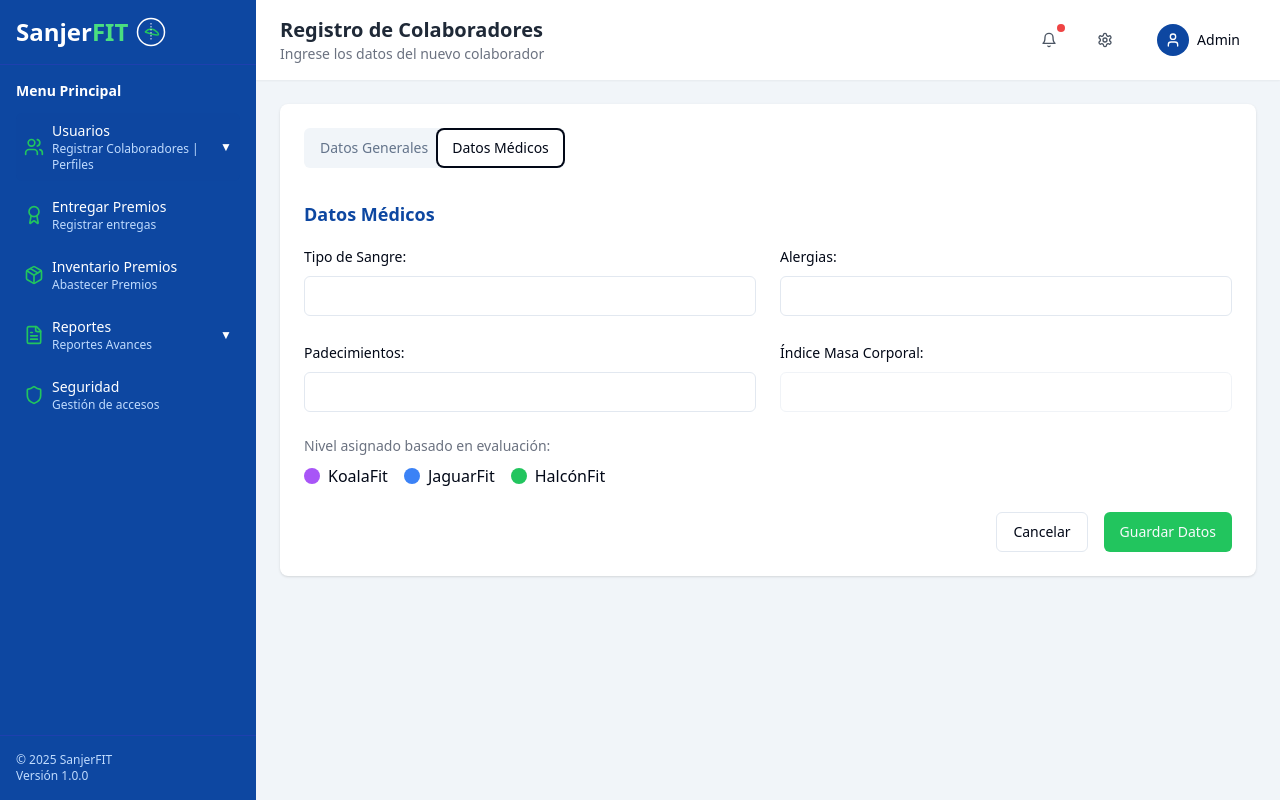
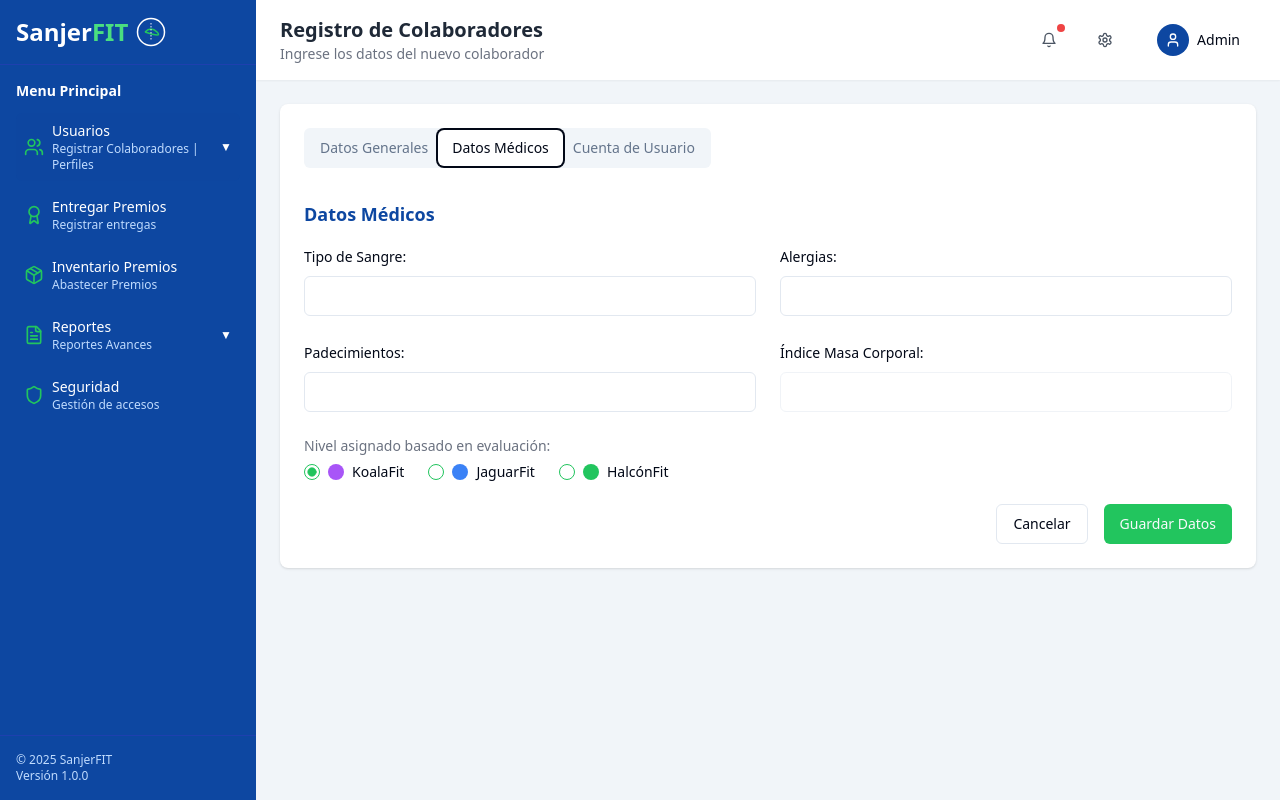
Before and after one commit to AndresSantosSotec/sanjerfit-admin-frontedn, a React (Vite) app: page /usuarios/registrar in a window 1280 px wide. Both pictures are taken after a click on the tab "Datos Médicos". Built offline with nearby package versions, Linux system fonts and the light colour scheme.

Commit message:
feat: Add email and password generation
Add functionality to generate email and password for collaborators during registration.

```diff
--- a/src/pages/UserRegistration.tsx
+++ b/src/pages/UserRegistration.tsx
@@ -1,5 +1,5 @@
 
-import React, { useState } from 'react';
+import React, { useState, useEffect } from 'react';
 import { Button } from '@/components/ui/button';
 import { Input } from '@/components/ui/input';
 import { Label } from '@/components/ui/label';
@@ -7,6 +7,7 @@ import { RadioGroup, RadioGroupItem } from '@/components/ui/radio-group';
 import { Tabs, TabsContent, TabsList, TabsTrigger } from '@/components/ui/tabs';
 import { useToast } from '@/hooks/use-toast';
 import AdminHeader from '@/components/AdminHeader';
+import { Lock, Mail } from 'lucide-react';
 
 const UserRegistration = () => {
   const { toast } = useToast();
@@ -25,8 +26,36 @@ const UserRegistration = () => {
     tipoSangre: '',
     alergias: '',
     padecimientos: '',
-    indiceMasaCorporal: ''
+    indiceMasaCorporal: '',
+
+    // Account data
+    email: '',
+    password: '',
+    nivelAsignado: 'KoalaFit',
   });
+
+  useEffect(() => {
+    if (formData.nombre) {
+      // Generate email based on name (removing spaces and accents)
+      const normalizedName = formData.nombre
+        .toLowerCase()
+        .normalize("NFD")
+        .replace(/[\u0300-\u036f]/g, "")
+        .replace(/\s+/g, ".");
+
+      const email = `${normalizedName}@sanjerfit.com`;
+
+      // Generate a simple password based on name + random digits
+      const randomDigits = Math.floor(1000 + Math.random() * 9000);
+      const password = `${normalizedName.substring(0, 5)}${randomDigits}`;
+
+      setFormData(prev => ({
+        ...prev,
+        email,
+        password,
+      }));
+    }
+  }, [formData.nombre]);
 
   const handleChange = (e: React.ChangeEvent<HTMLInputElement>) => {
     const { name, value } = e.target;
@@ -60,6 +89,13 @@ const UserRegistration = () => {
     console.log("Form data submitted:", formData);
   };
 
+  const handleNivelChange = (value: string) => {
+    setFormData(prev => ({
+      ...prev,
+      nivelAsignado: value
+    }));
+  };
+
   return (
     <div className="flex flex-col h-full">
       <AdminHeader
@@ -73,6 +109,7 @@ const UserRegistration = () => {
             <TabsList className="mb-6">
               <TabsTrigger value="personal" className="text-sm">Datos Generales</TabsTrigger>
               <TabsTrigger value="medical" className="text-sm">Datos Médicos</TabsTrigger>
+              <TabsTrigger value="account" className="text-sm">Cuenta de Usuario</TabsTrigger>
             </TabsList>
 
             <form onSubmit={handleSubmit}>
@@ -226,18 +263,79 @@ const UserRegistration = () => {
                   <p className="text-sm text-gray-500 mb-2">Nivel asignado basado en evaluación:</p>
                   <div className="flex items-center space-x-4">
                     <div className="flex items-center space-x-2">
+                      <RadioGroup
+                        name="nivelAsignado"
+                        value={formData.nivelAsignado}
+                        onValueChange={handleNivelChange}
+                        className="flex space-x-4"
+                      >
+                        <div className="flex items-center space-x-2">
+                          <RadioGroupItem value="KoalaFit" id="koala" />
+                          <div className="flex items-center space-x-2">
                             <div className="w-4 h-4 rounded-full bg-purple-500"></div>
-                      <span>KoalaFit</span>
+                            <Label htmlFor="koala">KoalaFit</Label>
+                          </div>
                         </div>
                         <div className="flex items-center space-x-2">
+                          <RadioGroupItem value="JaguarFit" id="jaguar" />
+                          <div className="flex items-center space-x-2">
                             <div className="w-4 h-4 rounded-full bg-blue-500"></div>
-                      <span>JaguarFit</span>
+                            <Label htmlFor="jaguar">JaguarFit</Label>
+                          </div>
                         </div>
                         <div className="flex items-center space-x-2">
+                          <RadioGroupItem value="HalcónFit" id="halcon" />
+                          <div className="flex items-center space-x-2">
                             <div className="w-4 h-4 rounded-full bg-green-500"></div>
-                      <span>HalcónFit</span>
+                            <Label htmlFor="halcon">HalcónFit</Label>
                           </div>
                         </div>
+                      </RadioGroup>
+                    </div>
+                  </div>
+                </div>
+              </TabsContent>
+
+              <TabsContent value="account">
+                <h3 className="text-lg font-semibold text-sanjer-blue mb-4">Cuenta de Usuario</h3>
+
+                <div className="grid grid-cols-1 md:grid-cols-2 gap-6">
+                  <div className="space-y-2">
+                    <Label htmlFor="email" className="flex items-center gap-2">
+                      <Mail className="h-4 w-4" /> Correo Electrónico:
+                    </Label>
+                    <Input
+                      id="email"
+                      name="email"
+                      value={formData.email}
+                      onChange={handleChange}
+                      className="bg-gray-50"
+                    />
+                    <p className="text-xs text-gray-500">Generado automáticamente según el nombre del colaborador</p>
+                  </div>
+
+                  <div className="space-y-2">
+                    <Label htmlFor="password" className="flex items-center gap-2">
+                      <Lock className="h-4 w-4" /> Contraseña:
+                    </Label>
+                    <Input
+                      id="password"
+                      name="password"
+                      type="text"
+                      value={formData.password}
+                      onChange={handleChange}
+                      className="bg-gray-50"
+                    />
+                    <p className="text-xs text-gray-500">Generada automáticamente. El colaborador podrá cambiarla después.</p>
+                  </div>
+                </div>
+
+                <div className="mt-6 p-4 bg-blue-50 border border-blue-100 rounded-md">
+                  <h4 className="font-medium text-sanjer-blue mb-2">Credenciales de Acceso</h4>
+                  <p className="text-sm text-gray-600 mb-3">
+                    Con estas credenciales el colaborador podrá acceder a su cuenta en la aplicación móvil SanjerFit.
+                    Se recomienda que cambie su contraseña después del primer inicio de sesión.
+                  </p>
                 </div>
               </TabsContent>
 
```
Lines whose indentation alone changed are shown as unchanged.
